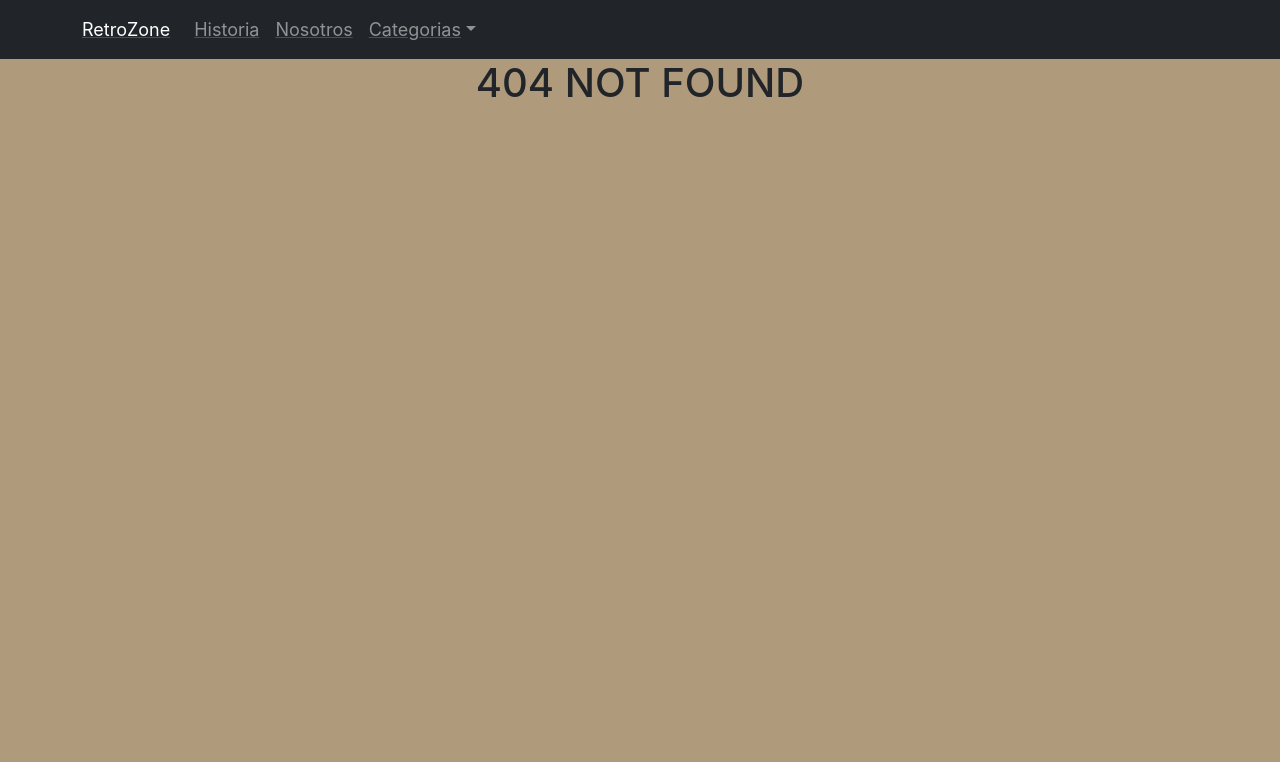
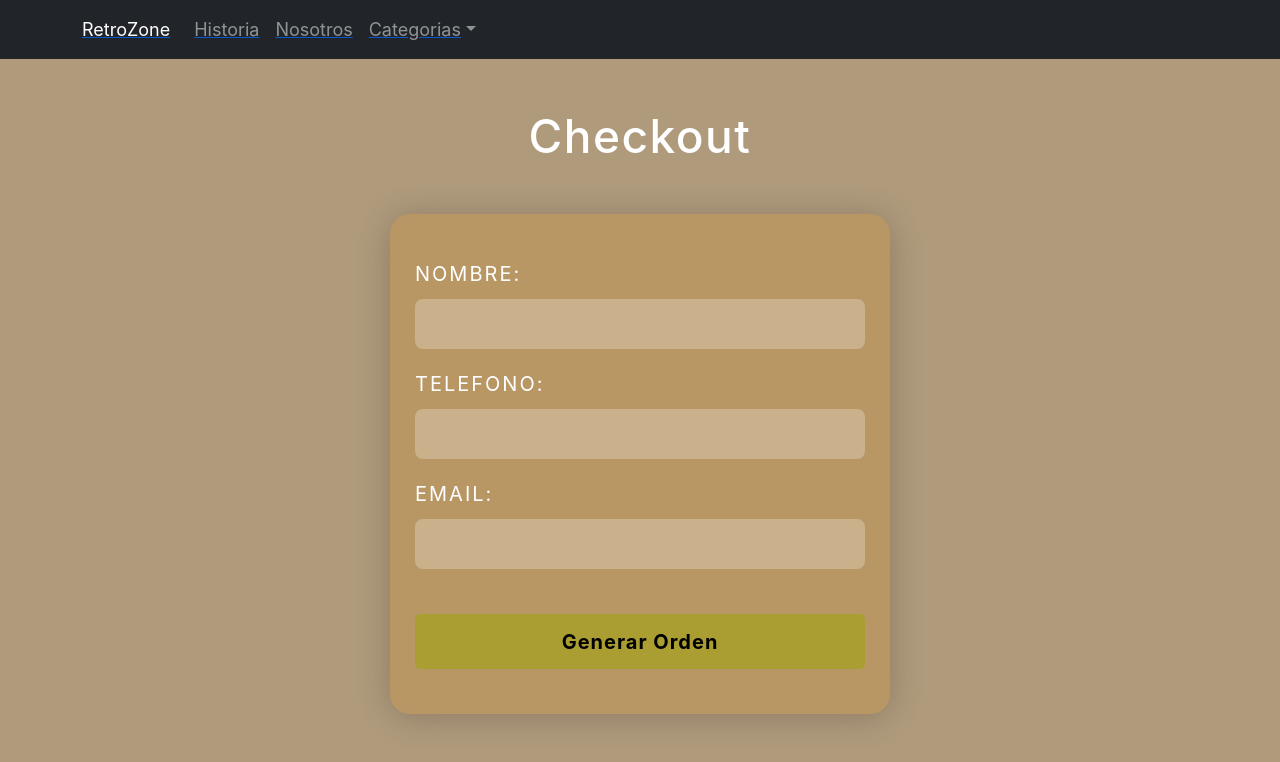
Before and after one commit to Gonmrod/ProyectoFinal_RodriguezGonzalo_ReactJs, a React (Create React App) app: page /checkout in a window 1280 px wide. Before the commit this address had no page. Shown: the top 762 px of the page. Built offline with nearby package versions, Linux system fonts and the light colour scheme; a small style sheet from the web is missing.

Commit message:
Checkout revisar formulario

```diff
--- a/src/App.jsx
+++ b/src/App.jsx
@@ -5,6 +5,7 @@ import ItemListContainer from './components/ItemListContainer/ItemListContainer'
 import ItemDetailContainer from './components/ItemDetailContainer/ItemDetailContainer';
 import { CartProvider } from './context/CartContext';
 import Cart from './components/Cart/Cart';
+import Checkout from './components/Checkout/Checkout'
 
 function App() {
   return (
@@ -17,6 +18,7 @@ function App() {
           <Route path='/category/:categoryId' element={<ItemListContainer />}/>
           <Route path='/item/:itemId' element={<ItemDetailContainer />}/>
           <Route path='/cart' element={<Cart />} />
+          <Route path='/checkout' element={<Checkout />} />
           <Route path='*' element={<h1> 404 NOT FOUND</h1>}/>
         </Routes>
       </CartProvider>
--- /dev/null
+++ b/src/components/Checkout/Checkout.jsx
@@ -0,0 +1,95 @@
+import { useContext, useState } from "react"
+import { CartContext } from "../../context/CartContext";
+import { CheckoutForm } from "../CheckoutForm/CheckoutForm";
+import { Timestamp, collection, documentId, getDocs, where, query, writeBatch, addDoc } from "firebase/firestore";
+import { db } from "../../services/firebase/firebaseConfig";
+
+
+
+const Checkout = () => {
+    const [loading, setLoading] = useState(false);
+    const [orderId, setOrderId] = useState('');
+    const { cart, clearCart, totalPrice } = useContext(CartContext);
+
+
+    const createOrder = async ({ name, phone, email }) => {
+        setLoading(true);
+
+        try {
+            const objOrder = {
+                buyer: {
+                    name, phone, email
+                },
+                items: cart,
+                total: totalPrice(),
+                date: Timestamp.fromDate(new Date())
+            }
+
+            const batch = writeBatch(db);
+            const outOfStock = [];
+            const ids = cart.map(prod => prod.id);
+            const productsAddedFromFirestone = await getDocs(query(collection(db, 'Items'), where(documentId(), 'in', ids)))
+            const { docs } = productsAddedFromFirestone;
+
+            docs.forEach((doc) => {
+                const dataDoc = doc.data();
+                const stockRef = dataDoc.stock;
+                const productAddedToCart = cart.find(prod => prod.id === doc.id);
+                const prodQuantity = productAddedToCart?.quantity;
+
+                if(stockRef >= prodQuantity) {
+                    batch.update(doc.ref, { stock: stockRef - prodQuantity});
+                }
+                else {
+                    outOfStock.push({id: doc.id, ...dataDoc})
+                }
+            })
+
+            if(outOfStock.length === 0) {
+                await batch.commit();
+
+                const orderRef = collection(db, 'orders');
+                const orderAdded = await addDoc(orderRef, objOrder);
+
+                setOrderId(orderAdded.id);
+                clearCart();
+            }
+
+
+        } catch (error) {
+            console.log(error)
+        }
+        finally {
+            setLoading(false)
+        }
+    }
+
+    if(loading) {
+        return (
+            <div className="checkoutOrder">
+                <h1>Procesando pedido...</h1>
+            </div>
+        )
+    }
+    if(orderId) {
+        return (
+                <div className="checkoutOrder">
+                    <h2>Compra realizada con éxito</h2>
+                    <h1>El número de orden es: {orderId}</h1>
+                </div>
+            )
+    }
+
+    return (
+        <>
+        {
+            <div>
+                <h1>Checkout</h1>
+                <CheckoutForm onConfirm={createOrder}/>
+            </div>
+        }
+        </>
+    )
+}
+
+export default Checkout;
--- /dev/null
+++ b/src/components/CheckoutForm/CheckoutForm.css
@@ -0,0 +1,82 @@
+.checkoutForm {
+    width: 500px;
+    margin: 50px auto;
+    display: flex;
+    flex-direction: column;
+    align-items: center;
+    justify-content: center;
+    padding: 25px;
+    background-color: rgba(212, 141, 33, 0.25);
+    border-radius: 20px;
+    box-shadow: 0 3px 35px rgb(0 0 0 / 0.2);
+}
+.checkoutOrder {
+    width: 600px;
+    margin: 150px auto;
+    display: flex;
+    flex-direction: column;
+    align-items: center;
+    justify-content: center;
+    padding: 25px;
+    background-color: rgba(212, 141, 33, 0.25);
+    border-radius: 20px;
+    box-shadow: 0 3px 35px rgb(0 0 0 / 0.2);
+}
+.form {
+    display: flex;
+    flex-direction: column;
+    align-items: center;
+    margin: 10px;
+    width: 100%;
+}
+h1 {
+    text-align: center;
+    color: #FFF;
+    font-size: 46px;
+    letter-spacing: 1.5px;
+    margin: 50px;
+}
+h2 {
+    text-align: center;
+    color: black;
+    font-size: 46px;
+    letter-spacing: 1.5px;
+    margin: 25px;
+}
+.label {
+    display: flex;
+    color: #FFF;
+    letter-spacing: 2px;
+    text-transform: uppercase;
+    width: 100%;
+    flex-direction: column;
+    justify-content: space-around;
+    text-align: start;
+    margin: 10px;
+    font-size: 20px;
+    gap: 10px;
+}
+.input {
+    height: 50px;
+    color: #FFF;
+    font-size: 24px;
+    background-color: rgba(255, 255, 255, 0.25);
+    border: none;
+    border-radius: 8px;
+    outline: none;
+    padding: 10px;
+}
+.button {
+    color: black;
+    background-color: rgba(169, 159, 46, 0.9);
+    border: none;
+    width: 100%;
+    padding: 12.5px;
+    border-radius: 5px;
+    font-weight: bolder;
+    font-size: 20px;
+    letter-spacing: 1px;
+    cursor: pointer;
+    text-decoration: none;
+    margin-top: 25px;
+}
--- /dev/null
+++ b/src/components/CheckoutForm/CheckoutForm.jsx
@@ -0,0 +1,57 @@
+import { useState } from 'react';
+import './CheckoutForm.css';
+
+export const CheckoutForm = ({ onConfirm }) => {
+
+    const [name, setName] = useState('');
+    const [phone, setPhone] = useState('');
+    const [email, setEmail] = useState('');
+
+    const handleConfirm = (event) => {
+        event.preventDefault();
+
+        const userData = {
+            name,
+            phone,
+            email
+        }
+        onConfirm(userData);
+    }
+
+    return (
+        <div className='checkoutForm'>
+            <form onSubmit={handleConfirm} className='form'>
+                <label className='label'>
+                    Nombre:
+                    <input className='input'
+                        type="text"
+                        value={name}
+                        onChange={({target}) => setName(target.value)}
+                        required
+                    />
+                </label>
+                <label className='label'>
+                    Telefono:
+                    <input className='input'
+                        type="text"
+                        value={phone}
+                        onChange={({target}) => setPhone(target.value)}
+                        required
+                    />
+                </label>
+                <label className='label'>
+                    Email:
+                    <input className='input'
+                        type="email"
+                        value={email}
+                        onChange={({target}) => setEmail(target.value)}
+                        required
+                    />
+                </label>
+                <div className='label'>
+                    <button type='submit' className='button'>Generar Orden</button>
+                </div>
+            </form>
+        </div>
+    )
+}
--- a/src/context/CartContext.jsx
+++ b/src/context/CartContext.jsx
@@ -55,8 +55,7 @@ export const CartProvider = ({ children }) => {
 
   return (
     <CartContext.Provider
-      value={{ cart, totalQuantity, total, addItem, removeItem, clearCart }}
-    >
+      value={{ cart, totalQuantity, total, addItem, removeItem, clearCart }}>
       {children}
     </CartContext.Provider>
   );
```
